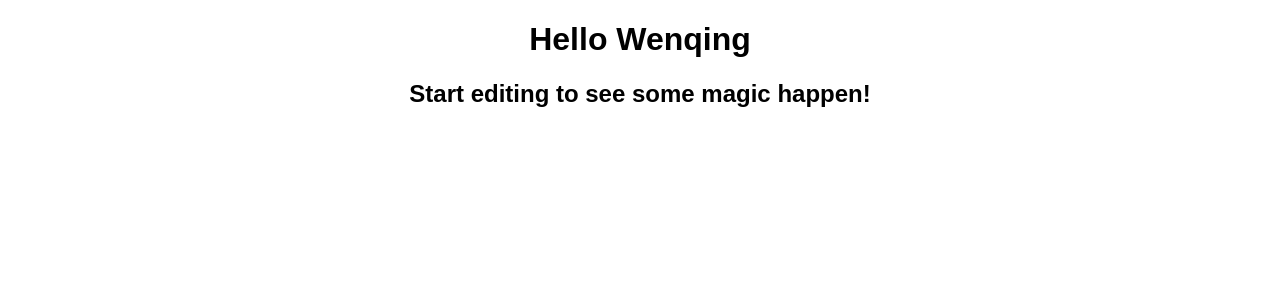
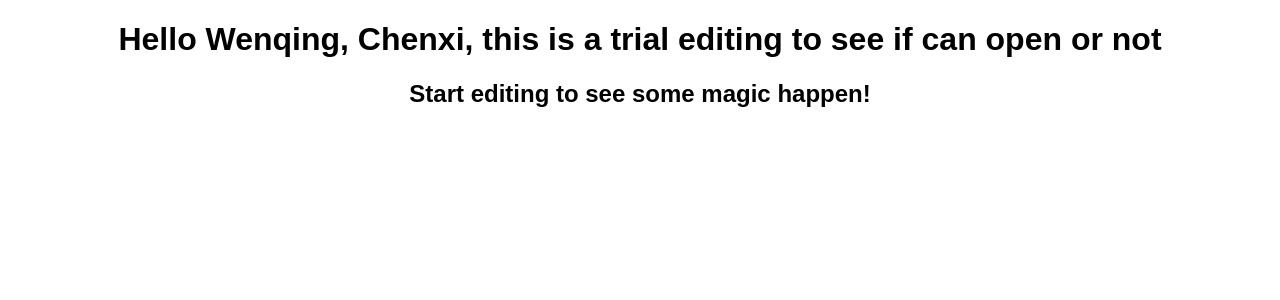
Before and after one commit to CChancyy/Orbital5679, a React (Create React App) app: page / in a window 1280 px wide. Shown: the top 300 px of the page. Built offline with nearby package versions, Linux system fonts and the light colour scheme.

Commit message:
Update App.js

```diff
--- a/src/App.js
+++ b/src/App.js
@@ -3,7 +3,7 @@ import "./styles.css";
 export default function App() {
   return (
     <div className="App">
-      <h1>Hello Wenqing</h1>
+      <h1>Hello Wenqing, Chenxi, this is a trial editing to see if can open or not </h1>
       <h2>Start editing to see some magic happen!</h2>
     </div>
   );
```
